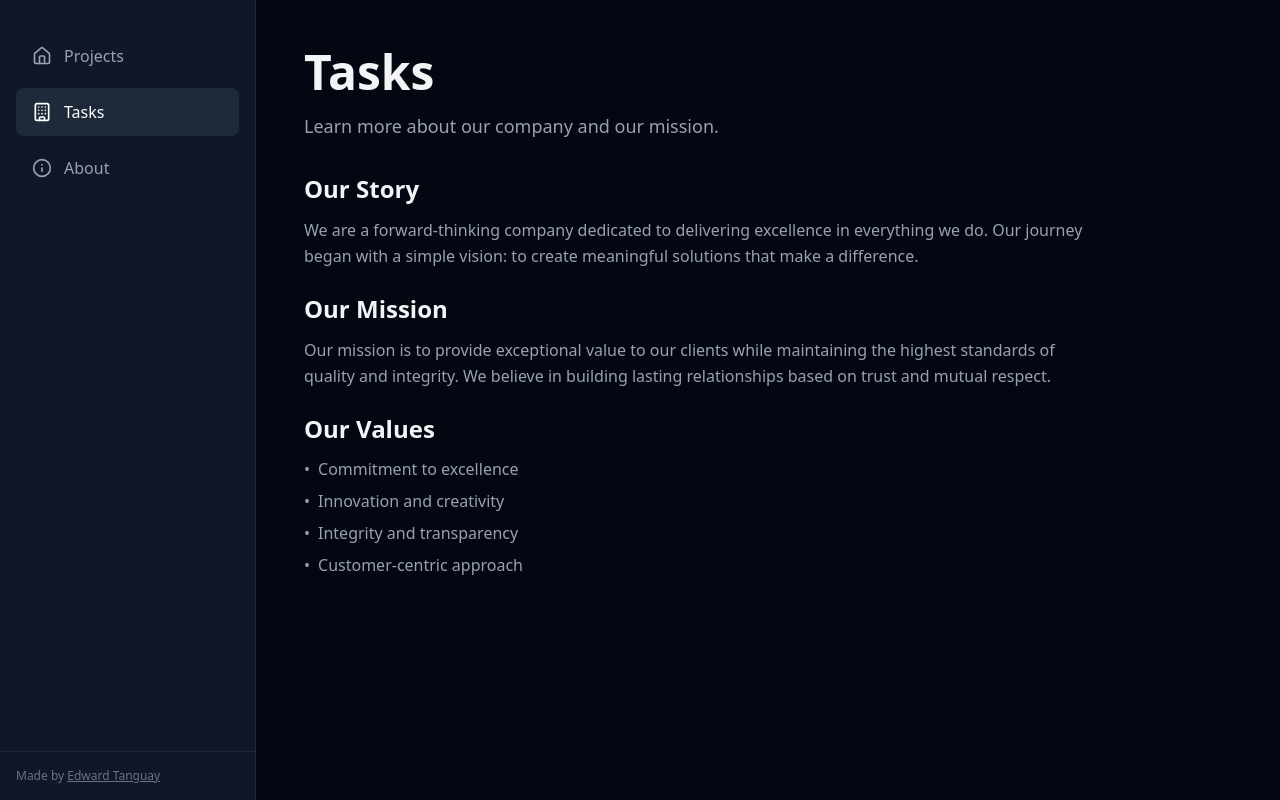
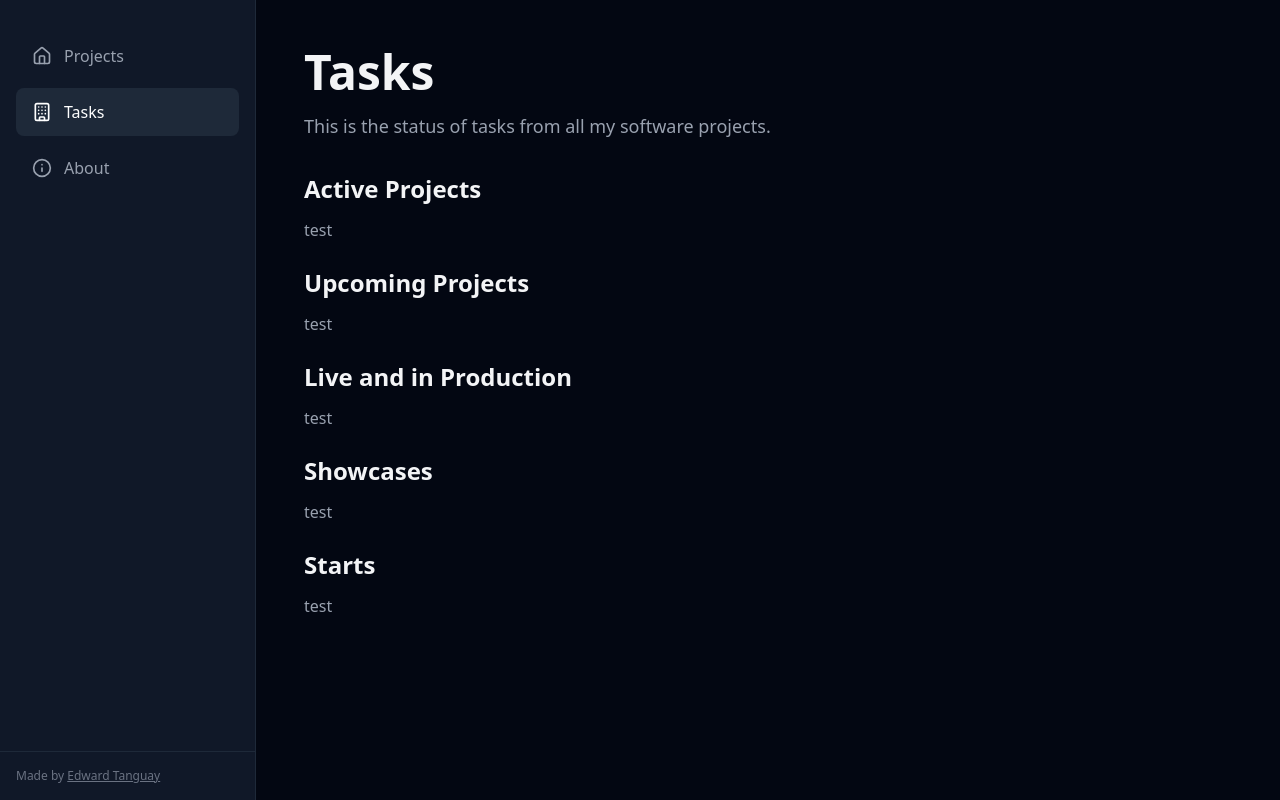
Before and after one commit to edwardtanguay/edwards-projects-v2, a Next.js app: page /tasks in a window 1280 px wide. Built offline with nearby package versions, Linux system fonts and the light colour scheme.

Commit message:
...tasks page outline

```diff
--- a/src/app/tasks/page.tsx
+++ b/src/app/tasks/page.tsx
@@ -1,3 +1,21 @@
+import _projects from "../../../parseddata/projects.json";
+
+const activeProjects = _projects.filter((project) =>
+  project.categories.some((category) => category.idCode === "active")
+);
+const upcomingProjects = _projects.filter((project) =>
+  project.categories.some((category) => category.idCode === "upcoming")
+);
+const liveProjects = _projects.filter((project) =>
+  project.categories.some((category) => category.idCode === "live")
+);
+const showcaseProjects = _projects.filter((project) =>
+  project.categories.some((category) => category.idCode === "showcase")
+);
+const startProjects = _projects.filter((project) =>
+  project.categories.some((category) => category.idCode === "start")
+);
+
 export default function Company() {
 	return (
 		<div className="p-8 md:p-12 max-w-4xl">
@@ -7,58 +25,43 @@ export default function Company() {
 						Tasks
 					</h1>
 					<p className="text-lg text-gray-400 leading-relaxed">
-						Learn more about our company and our mission.
+					This is the status of tasks from all my software projects.
 					</p>
 				</div>
 
 				<div className="space-y-6">
 					<section>
 						<h2 className="text-2xl font-semibold text-gray-100 mb-3">
-							Our Story
+						Active Projects
 						</h2>
-						<p className="text-gray-400 leading-relaxed">
-							We are a forward-thinking company dedicated to
-							delivering excellence in everything we do. Our
-							journey began with a simple vision: to create
-							meaningful solutions that make a difference.
-						</p>
+						<p className="text-gray-400 leading-relaxed">test</p>
 					</section>
 
 					<section>
 						<h2 className="text-2xl font-semibold text-gray-100 mb-3">
-							Our Mission
+						Upcoming Projects
 						</h2>
-						<p className="text-gray-400 leading-relaxed">
-							Our mission is to provide exceptional value to our
-							clients while maintaining the highest standards of
-							quality and integrity. We believe in building
-							lasting relationships based on trust and mutual
-							respect.
-						</p>
+						<p className="text-gray-400 leading-relaxed">test</p>
 					</section>
 
 					<section>
 						<h2 className="text-2xl font-semibold text-gray-100 mb-3">
-							Our Values
+						Live and in Production
 						</h2>
-						<ul className="space-y-2 text-gray-400">
-							<li className="flex gap-2">
-								<span className="text-gray-400">•</span>
-								<span>Commitment to excellence</span>
-							</li>
-							<li className="flex gap-2">
-								<span className="text-gray-400">•</span>
-								<span>Innovation and creativity</span>
-							</li>
-							<li className="flex gap-2">
-								<span className="text-gray-400">•</span>
-								<span>Integrity and transparency</span>
-							</li>
-							<li className="flex gap-2">
-								<span className="text-gray-400">•</span>
-								<span>Customer-centric approach</span>
-							</li>
-						</ul>
+						<p className="text-gray-400 leading-relaxed">test</p>
+					</section>
+
+					<section>
+						<h2 className="text-2xl font-semibold text-gray-100 mb-3">
+						Showcases
+						</h2>
+						<p className="text-gray-400 leading-relaxed">test</p>
+					</section>
+					<section>
+						<h2 className="text-2xl font-semibold text-gray-100 mb-3">
+						Starts
+						</h2>
+						<p className="text-gray-400 leading-relaxed">test</p>
 					</section>
 				</div>
 			</div>
```
